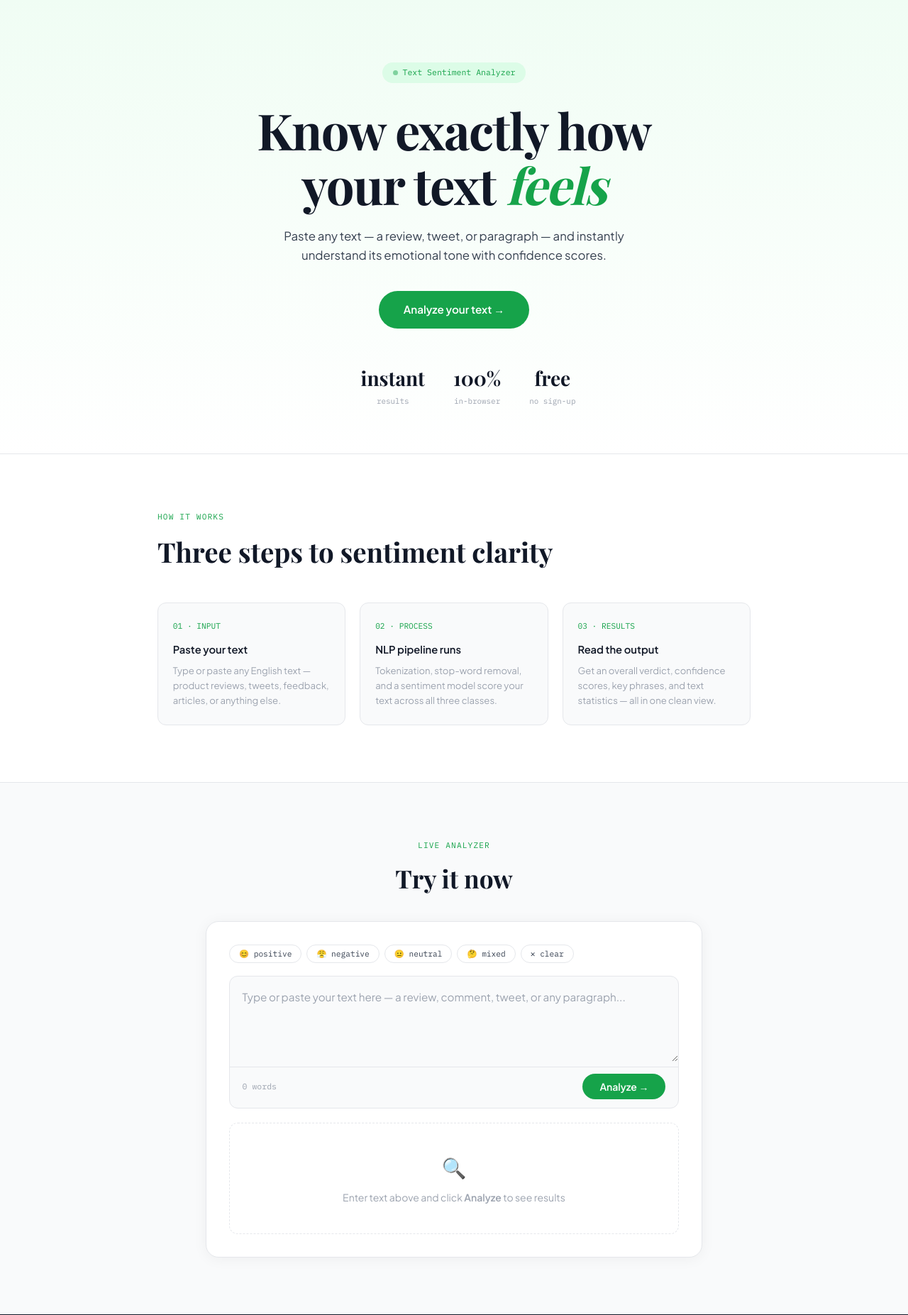
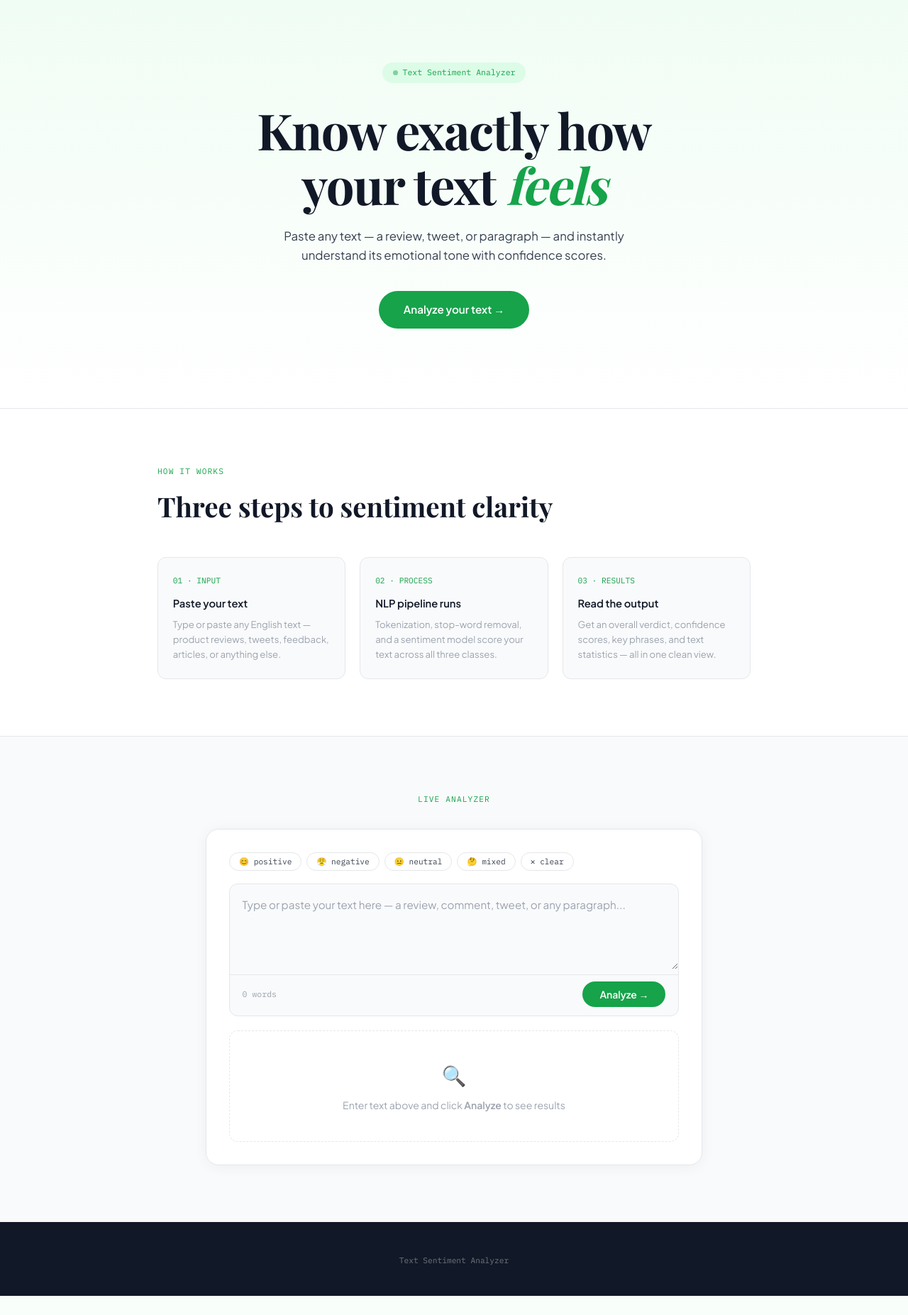
Before and after one commit to vani276/text-sentiment-analyzer, a Flask app: page / in a window 1280 px wide. Shown: the part 53-1906 px from the top of the page at 71% size. After the commit the page ends 1879 px from the top, so only its background shows below. Run offline with Flask 3, Linux system fonts and the light colour scheme; parts of the project's set-up code (start-up, migrations or seed data) failed here and were passed over; some web fonts are replaced.

Commit message:
Updated UI - removed extra sections

```diff
--- a/templates/index.html
+++ b/templates/index.html
@@ -287,19 +287,6 @@
   <a href="#analyzer" class="hero-cta">Analyze your text →</a>
   <div class="hero-stats">
     <div class="stat-item">
-    </div>
-    <div class="stat-item">
-      <div class="stat-num">instant</div>
-      <div class="stat-lbl">results</div>
-    </div>
-    <div class="stat-item">
-      <div class="stat-num">100%</div>
-      <div class="stat-lbl">in-browser</div>
-    </div>
-    <div class="stat-item">
-      <div class="stat-num">free</div>
-      <div class="stat-lbl">no sign-up</div>
-    </div>
   </div>
 </section>
 
@@ -330,8 +317,7 @@
 <section id="analyzer">
   <div class="analyzer-inner">
     <div class="analyzer-head">
-      <div class="section-tag">live analyzer</div>
-      <h2>Try it now</h2>
+    <div class="section-tag">live analyzer</div>
     </div>
 
     <div class="card">
```
